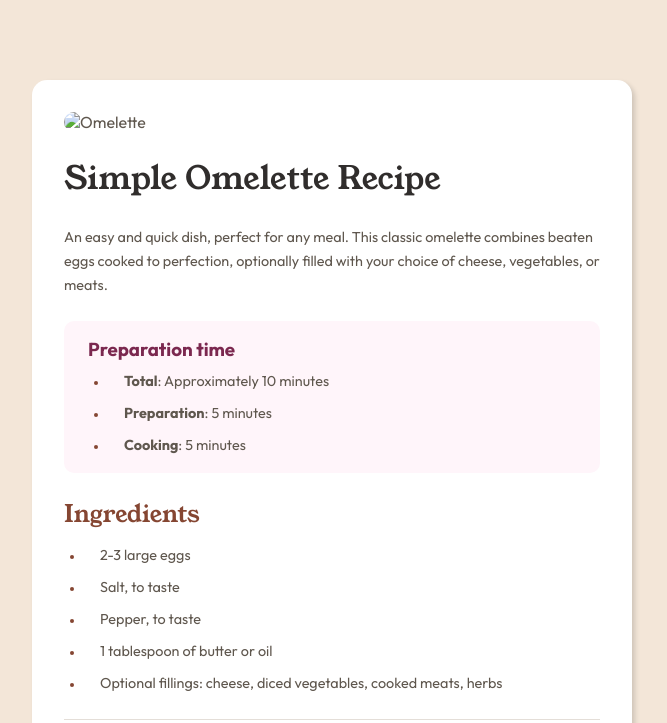
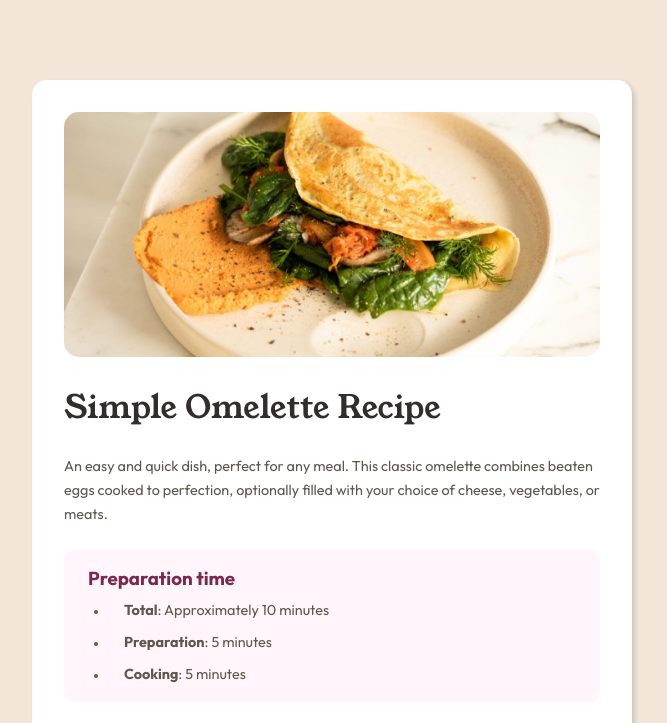
Before and after one commit to jeeberharter1/recipe-page-main, a plain HTML site: page index.html in a window 1280 px wide. Shown: the top 723 px of the page, without its empty margins (308-975 px from the left). Drawn offline with Linux system fonts and the light colour scheme.

Commit message:
fixed image path

```diff
--- a/index.html
+++ b/index.html
@@ -11,7 +11,7 @@
 </head>
 <body>
   <main class="recipe">
-    <img src="image-omelette.jpeg" alt="Omelette" class="hero-img">
+    <img src="assets/images/image-omelette.jpeg" alt="Omelette" class="hero-img">
 
     <div class="wrapper">
       <h1 class="title-primary">Simple Omelette Recipe</h1>
```
